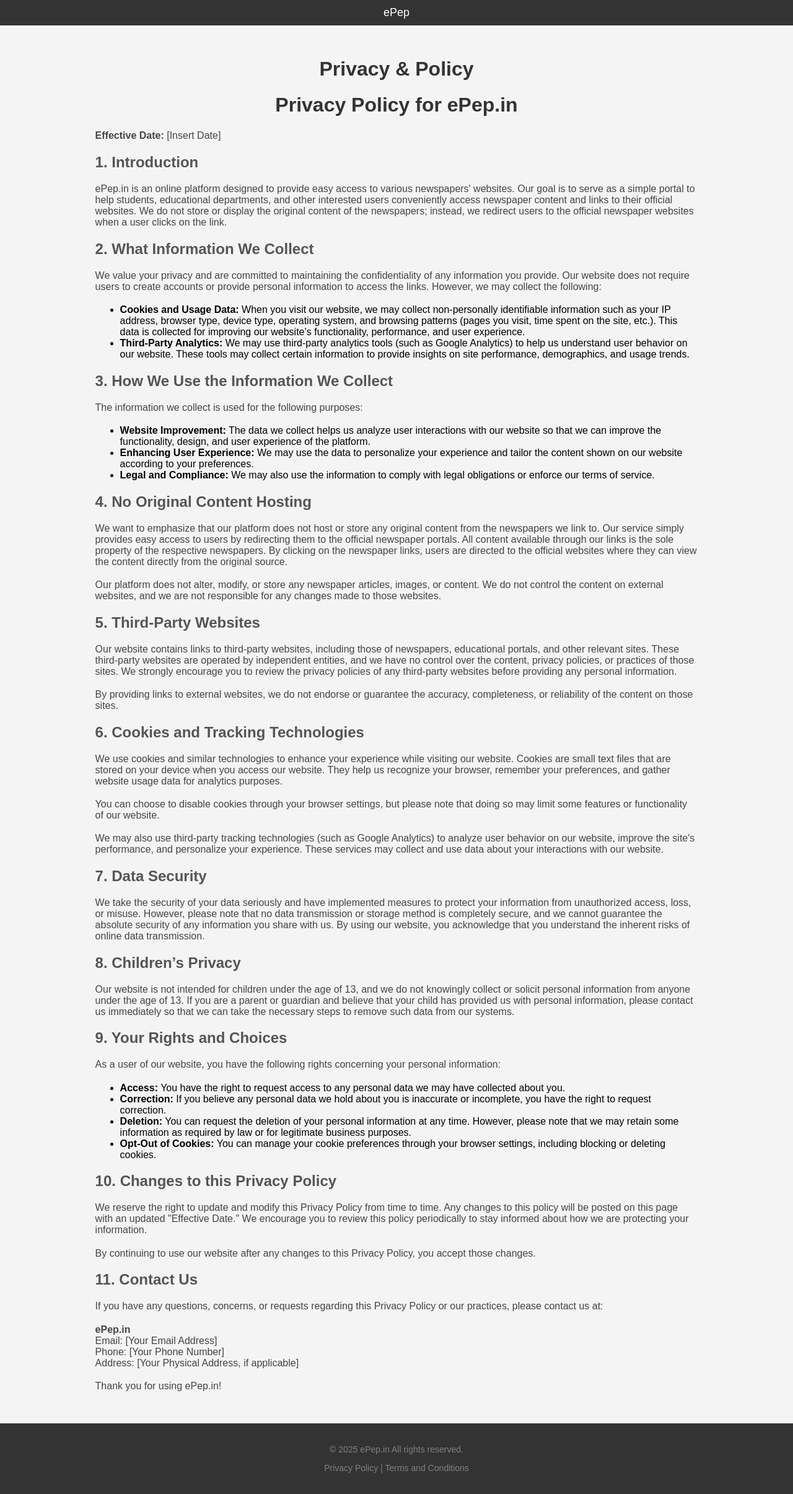
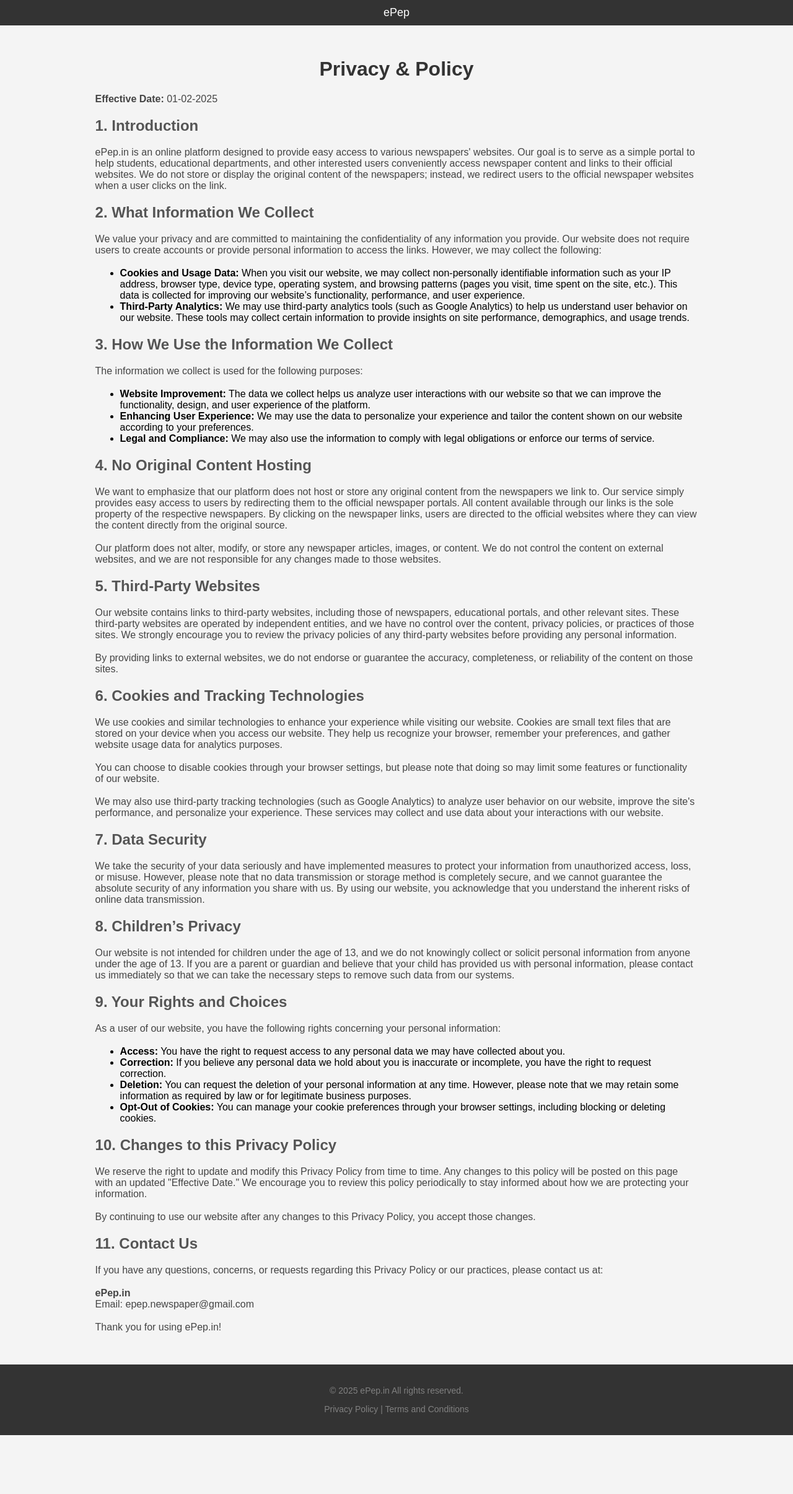
Before and after one commit to srimaruthi-raghunath/epeps, a plain HTML site: page privacy.html in a window 1280 px wide. Shown: the whole page at 62% size. After the commit the page ends 2316 px from the top, so only its background shows below. Drawn offline with Linux system fonts and the light colour scheme.

Commit message:
contact details added

```diff
--- a/privacy.html
+++ b/privacy.html
@@ -21,9 +21,7 @@
 
         <!-- Privacy policy start from here -->
 
-
-            <h1>Privacy Policy for ePep.in</h1>
-            <p><strong>Effective Date:</strong> [Insert Date]</p>
+            <p><strong>Effective Date:</strong> 01-02-2025 </p>
 
             <h2>1. Introduction</h2>
             <p>ePep.in is an online platform designed to provide easy access to various newspapers' websites. Our goal is to serve as a simple portal to help students, educational departments, and other interested users conveniently access newspaper content and links to their official websites. We do not store or display the original content of the newspapers; instead, we redirect users to the official newspaper websites when a user clicks on the link.</p>
@@ -87,9 +85,7 @@
             <p>If you have any questions, concerns, or requests regarding this Privacy Policy or our practices, please contact us at:</p>
 
             <p><strong>ePep.in</strong><br>
-            Email: [Your Email Address]<br>
-            Phone: [Your Phone Number]<br>
-            Address: [Your Physical Address, if applicable]</p>
+            Email: <a href="# epep.newspaper@gmail.com"></a> epep.newspaper@gmail.com<br>
 
             <p>Thank you for using ePep.in!</p>
 
```
